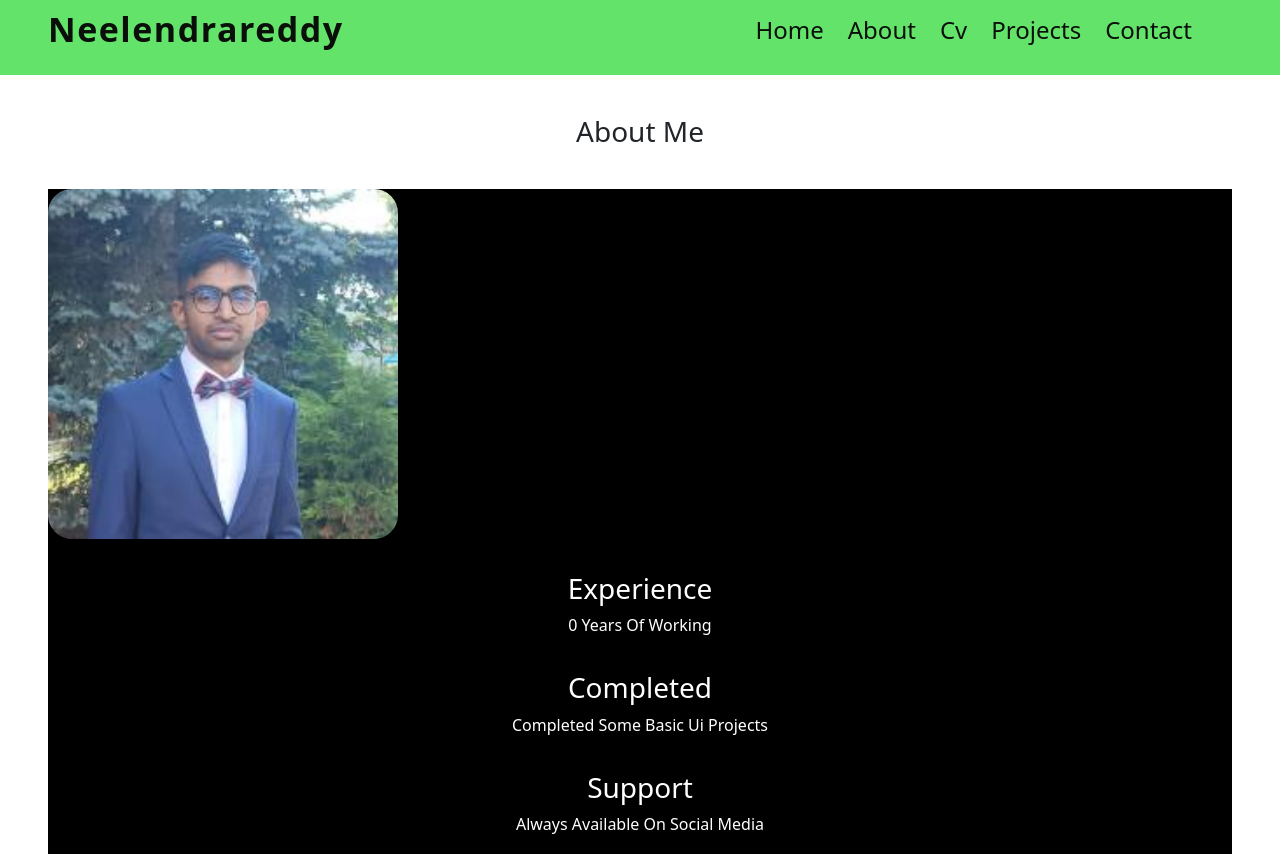
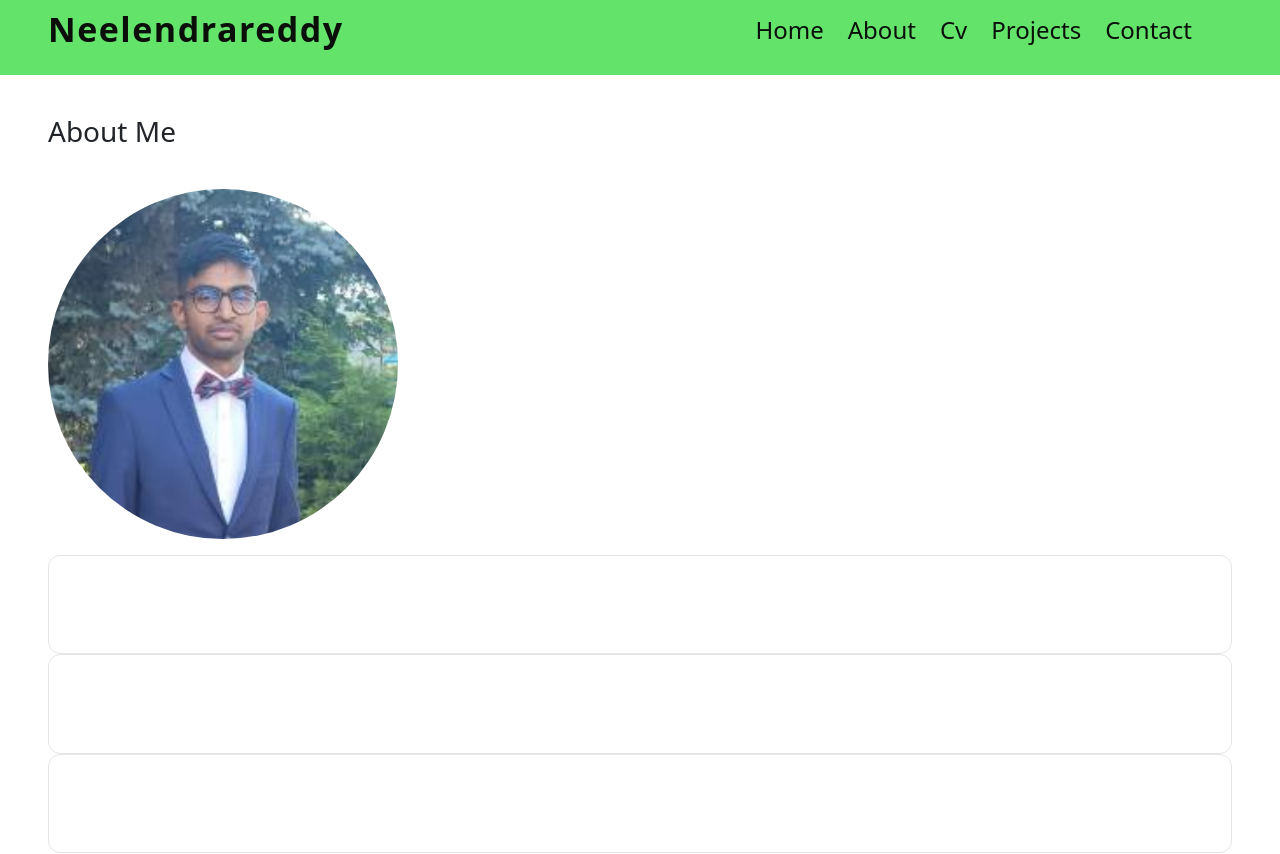
Before and after one commit to neelendrareddy9001/my-portfolio-website, a React (Create React App) app: page /about in a window 1280 px wide. Shown: the top 854 px of the page. Built offline with nearby package versions, Linux system fonts and the light colour scheme.

Commit message:
about styels are changes

```diff
--- a/src/component/About/About.js
+++ b/src/component/About/About.js
@@ -1,6 +1,6 @@
 import React from "react";
 import "./About.scss";
-
+import { motion } from "framer-motion";
 import myImg from "../../assets/my_img.jpeg";
 import Info from "./Info";
 
--- a/src/component/About/About.scss
+++ b/src/component/About/About.scss
@@ -7,15 +7,18 @@
   margin: 1% 3rem;
 
   h2 {
-    text-align: center;
+    text-align: start;
     font-size: 28px;
     margin: 2.5rem auto;
   }
 
   .about_container {
+    display: flex;
+    justify-content: space-between;
+    flex-wrap: wrap;
     @include tablet-l {
     }
-    background-color: black;
+
     color: white;
     display: flex;
 
@@ -25,6 +28,7 @@
 
     .about_img {
       margin-right: 1.25rem;
+      border-radius: 100%;
     }
 
     .about_data {
```
Also changed, not shown: src/styles/_animation.scss (+39 -1 lines).
